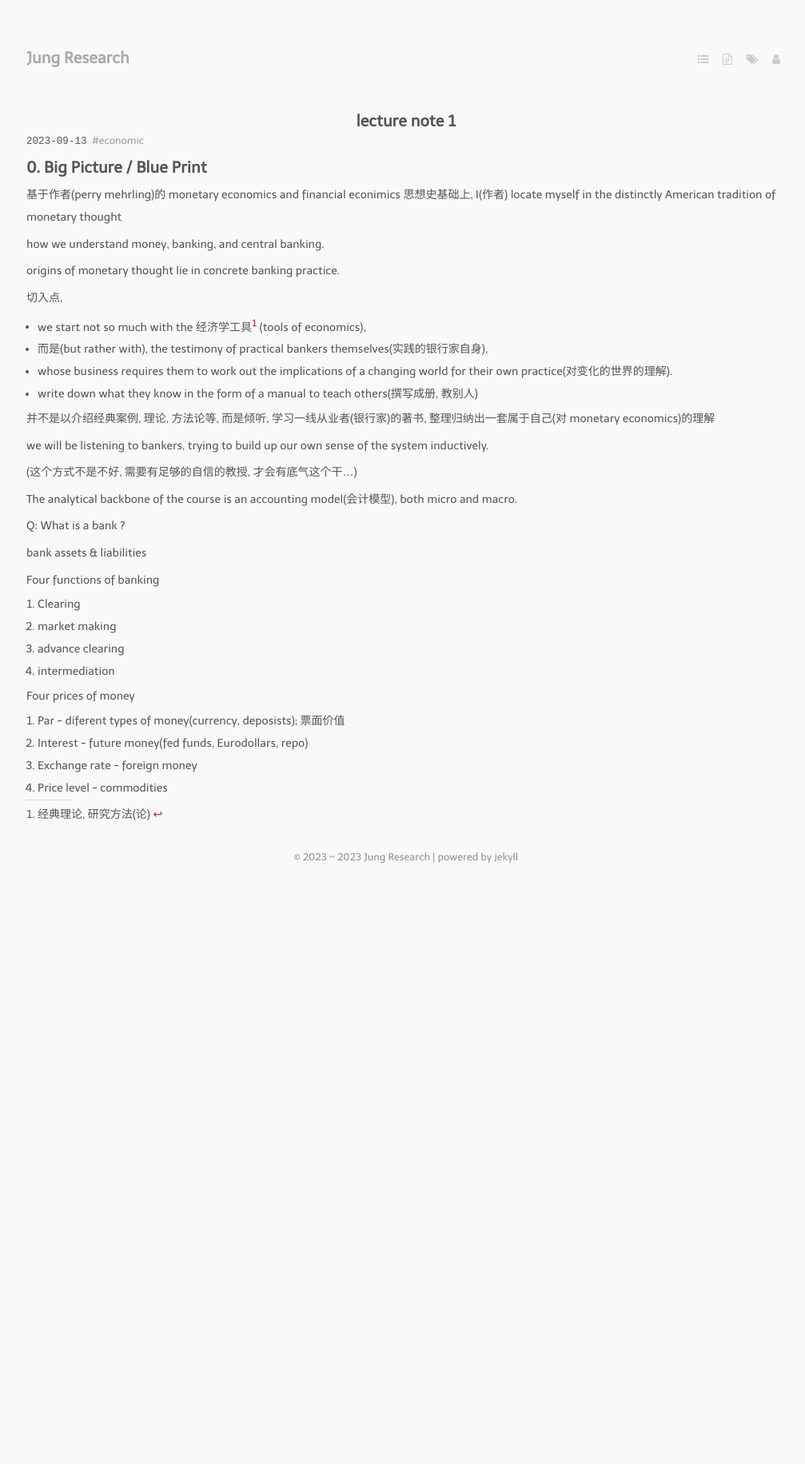
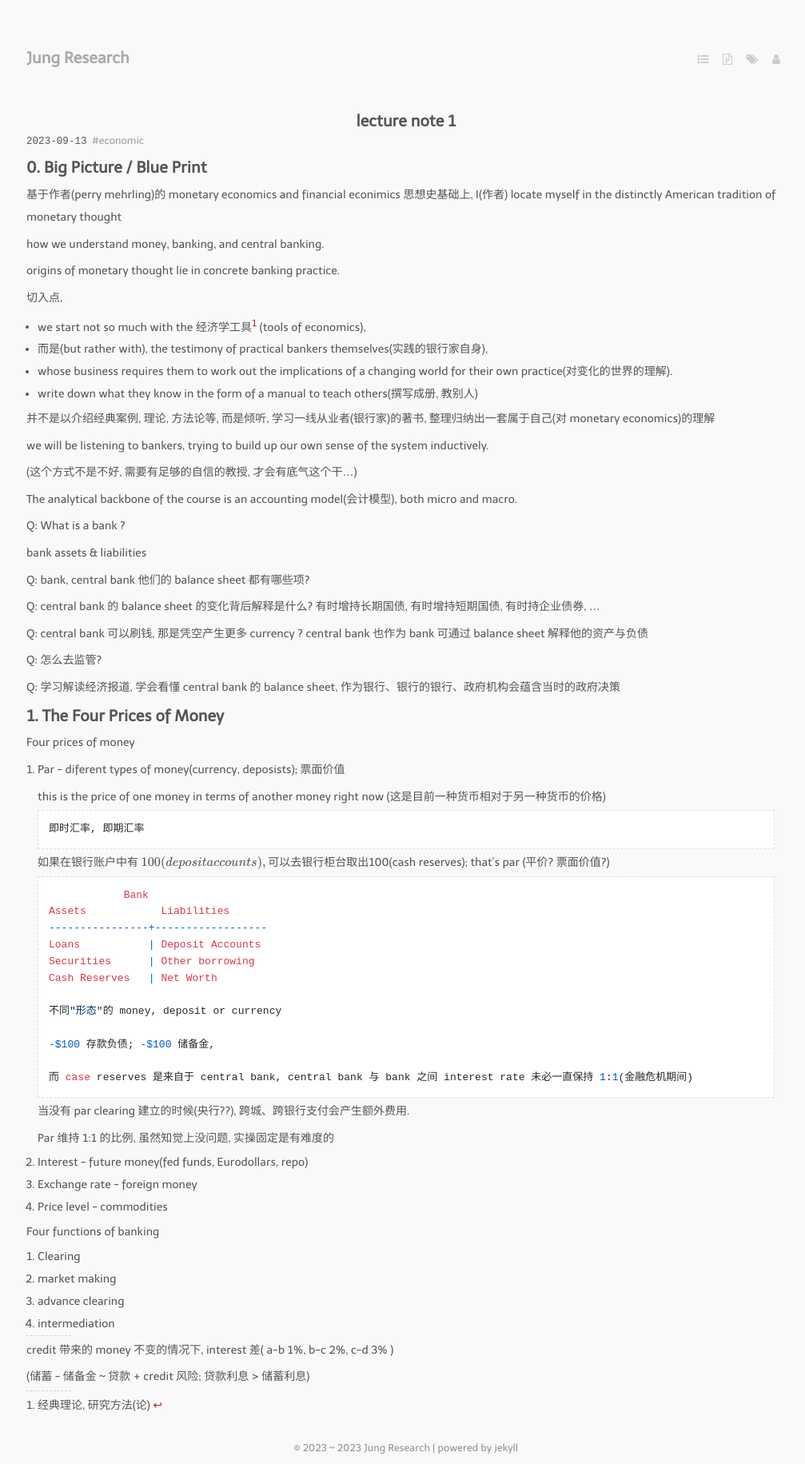
Before and after one commit to jung-research/cn-note, a Jekyll site: the page built from _posts/2023-09-13-money_and_banking__perry_mehrling_1.md, in a window 1280 px wide. Shown: the whole page at 80% size, without its empty margins (132-1139 px from the left). Built offline with Jekyll 4.4.1, drawn with Linux system fonts in a browser that asks for light colours; nearby versions of some CDN libraries; some web fonts are replaced; formulas are drawn with MathJax 3; comment, search, counter and statistics services are not loaded; before the commit the page ends 1092 px from its top, so only the background shows below that.

Commit message:
bank pm 1

```diff
--- a/_posts/2023-09-13-money_and_banking__perry_mehrling_1.md
+++ b/_posts/2023-09-13-money_and_banking__perry_mehrling_1.md
@@ -33,6 +33,52 @@ Q: What is a bank ?
 
   bank assets & liabilities
 
+Q: bank, central bank 他们的 balance sheet 都有哪些项?
+
+Q: central bank 的 balance sheet 的变化背后解释是什么? 有时增持长期国债, 有时增持短期国债, 有时持企业债券, ...
+
+Q: central bank 可以刷钱, 那是凭空产生更多 currency ? central bank 也作为 bank 可通过 balance sheet 解释他的资产与负债
+
+Q: 怎么去监管?
+
+Q: 学习解读经济报道, 学会看懂 central bank 的 balance sheet, 作为银行、银行的银行、政府机构会蕴含当时的政府决策
+
+
+## 1. The Four Prices of Money
+
+Four prices of money
+
+1.  Par             - diferent types of money(currency, deposists); 票面价值
+
+    this is the price of one money in terms of another money right now (这是目前一种货币相对于另一种货币的价格)
+
+        即时汇率, 即期汇率
+
+    如果在银行账户中有 $100(deposit accounts), 可以去银行柜台取出 $100(cash reserves); that's par (平价? 票面价值?)
+
+                    Bank
+        Assets            Liabilities
+        ----------------+------------------
+        Loans           | Deposit Accounts
+        Securities      | Other borrowing
+        Cash Reserves   | Net Worth
+
+        不同"形态"的 money, deposit or currency
+
+        -$100 存款负债; -$100 储备金,
+
+        而 case reserves 是来自于 central bank, central bank 与 bank 之间 interest rate 未必一直保持 1:1(金融危机期间)
+
+
+    当没有 par clearing 建立的时候(央行??), 跨城、跨银行支付会产生额外费用.
+
+    Par 维持 1:1 的比例, 虽然知觉上没问题, 实操固定是有难度的
+
+2.  Interest        - future money(fed funds, Eurodollars, repo)
+3.  Exchange rate   - foreign money
+4.  Price level     - commodities
+
+
 Four functions of banking
 
 1.  Clearing
@@ -40,14 +86,12 @@ Four functions of banking
 3.  advance clearing
 4.  intermediation
 
-Four prices of money
 
-1.  Par             - diferent types of money(currency, deposists); 票面价值
-2.  Interest        - future money(fed funds, Eurodollars, repo)
-3.  Exchange rate   - foreign money
-4.  Price level     - commodities
+---
 
+credit 带来的 money 不变的情况下, interest 差(  a-b 1%, b-c 2%, c-d 3% )
 
+(储蓄 - 储备金 ~ 贷款 + credit 风险; 贷款利息 > 储蓄利息)
 
 ---
 
```
